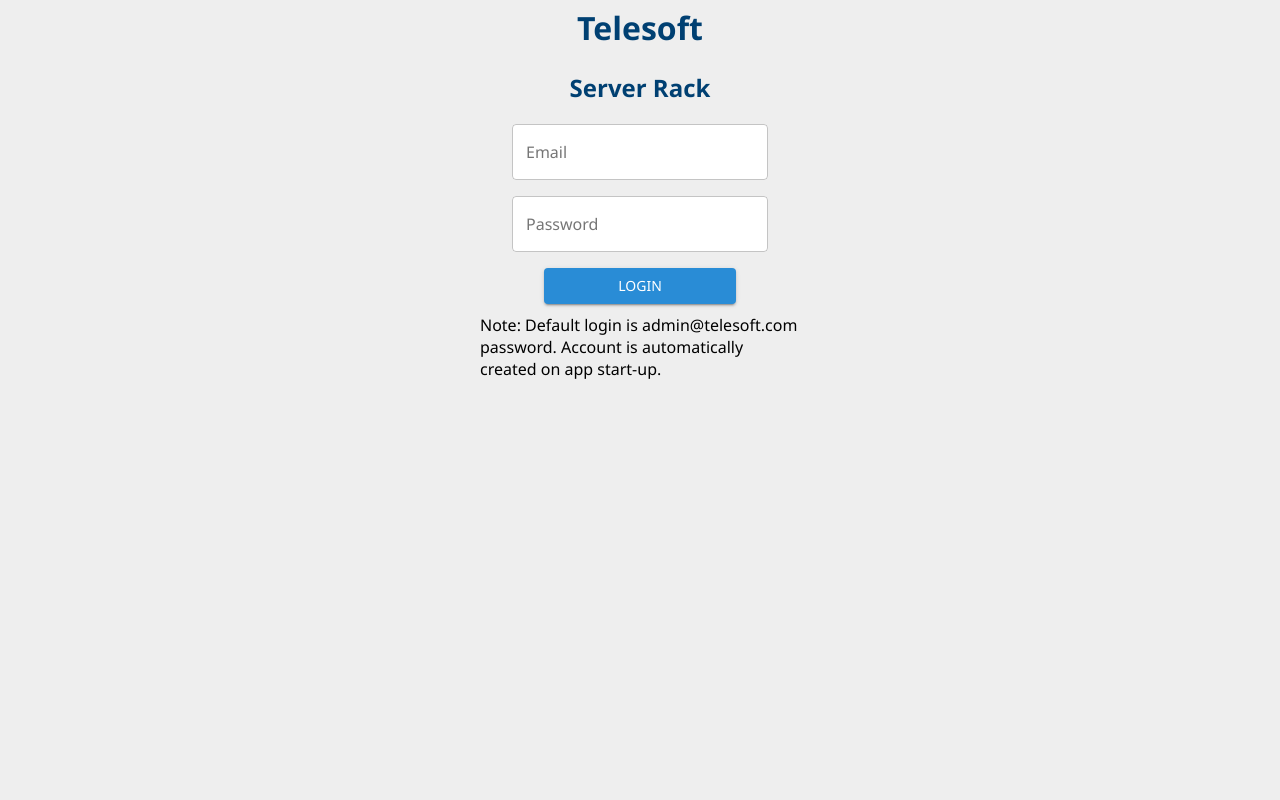
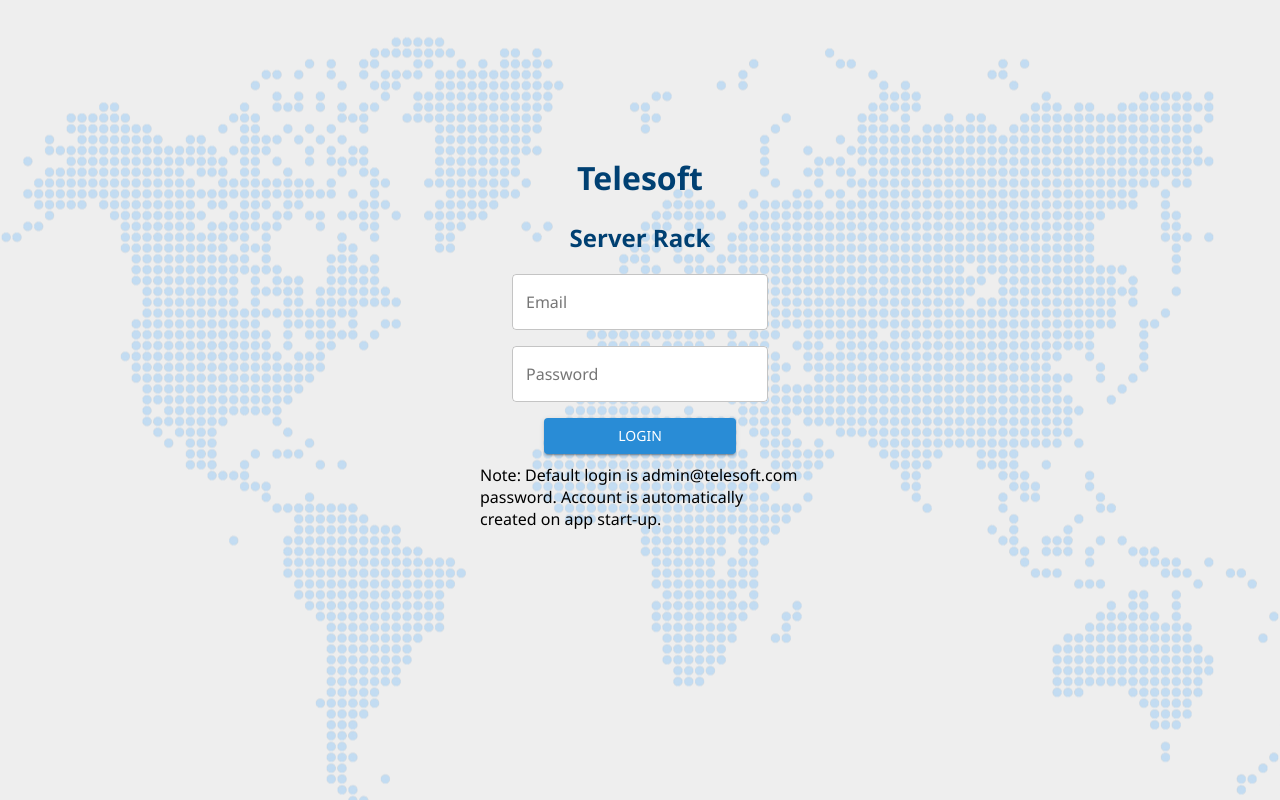
Before and after one commit to ElliottSimmonds/server-rack-control-panel, a React (Create React App) app: page /login in a window 1280 px wide. Built offline with nearby package versions, Linux system fonts and the light colour scheme; no server answers; the database is empty.

Commit message:
Added world image as login background

```diff
--- a/src/views/Login.js
+++ b/src/views/Login.js
@@ -3,6 +3,7 @@ import PropTypes from "prop-types";
 import styled from "styled-components";
 import LoginForm from "../components/LoginForm";
 import Grid from '@material-ui/core/Grid';
+import worldImage from '../assets/world_map.png'
 
 const StyledWrapper = styled.div`
     display: flex;
@@ -10,6 +11,10 @@ const StyledWrapper = styled.div`
     align-items: center;
     min-height: 100vh;
     min-width: 100vw;
+    background-image: url("${worldImage}");
+    background-repeat: no-repeat;
+    background-attachment: fixed;
+    background-position: center;
 `;
 
 const StyledHeading = styled.h1`
@@ -22,6 +27,10 @@ const StyledSubHeading = styled.h2`
     text-align: center;
     margin-top: 2%;
     color: ${({ theme }) => theme.colors.darkblue};
+`;
+
+const StyledGrid = styled(Grid)`
+    margin-bottom: 15vh;
 `;
 
 function Login(props) {
@@ -39,7 +48,8 @@ function Login(props) {
     }
 
     return (
-        <Grid container justify="center">
+        <StyledWrapper>
+            <StyledGrid container justify="center">
                 <Grid item xs={10} sm={6} md={4} lg={3}>
                     <StyledHeading>
                         Telesoft
@@ -50,7 +60,8 @@ function Login(props) {
                     <LoginForm onSubmit={handleSubmit} serverError={serverErrorMessage}/>
                     <label>Note: Default login is admin@telesoft.com password. Account is automatically created on app start-up.</label>
                 </Grid>
-        </Grid>
+            </StyledGrid>
+        </StyledWrapper>
     );
 }
 
```
Lines whose indentation alone changed are shown as unchanged.
